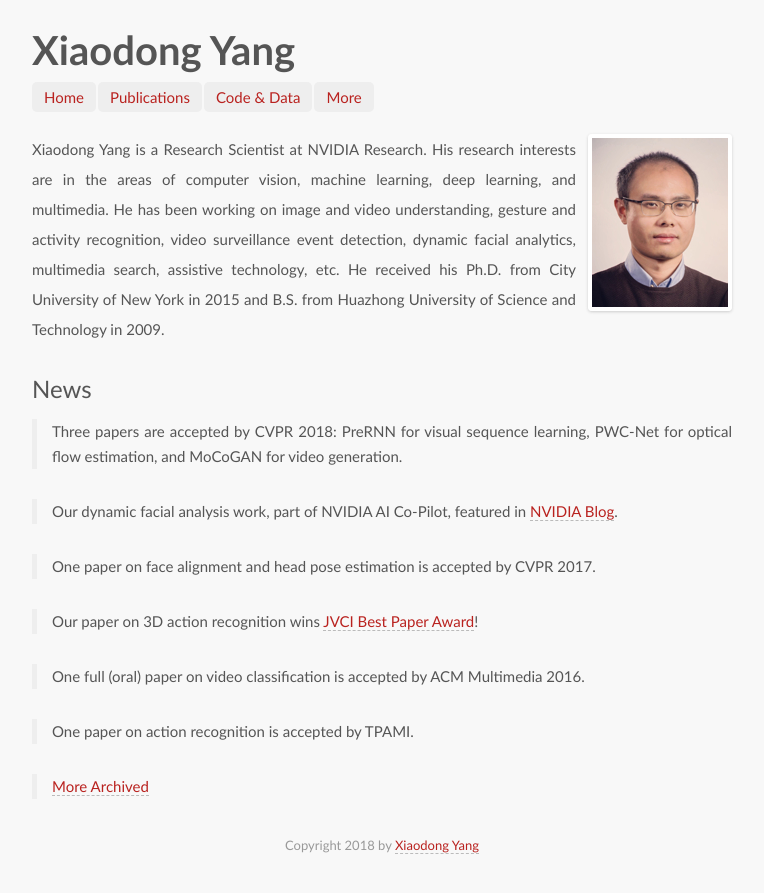
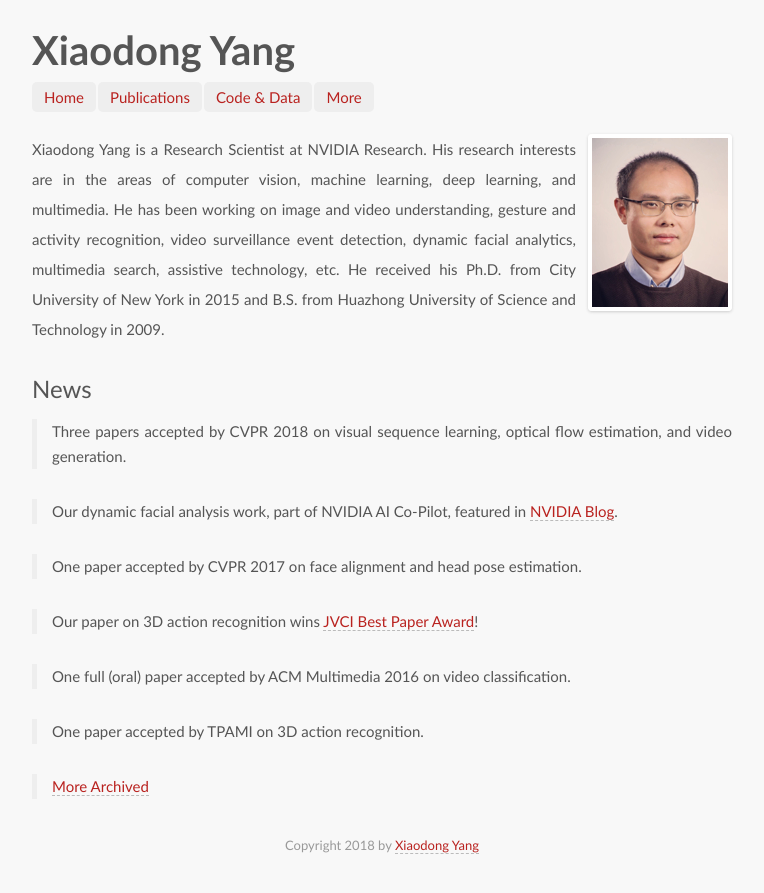
Before and after one commit to xiaodongyang/xiaodongyang.github.io, a Jekyll site: the page built from index.md, in a window 1280 px wide. Shown: the top 893 px of the page, without its empty margins (258-1022 px from the left). Built offline with Jekyll 4.4.1, drawn with Linux system fonts in a browser that asks for light colours; some web fonts are replaced.

Commit message:
Update index.md

```diff
--- a/index.md
+++ b/index.md
@@ -7,16 +7,16 @@ Xiaodong Yang is a Research Scientist at NVIDIA Research. His research interests
 
 ## News
 
-> Three papers are accepted by CVPR 2018: PreRNN for visual sequence learning, PWC-Net for optical flow estimation, and MoCoGAN for video generation.
+> Three papers accepted by CVPR 2018 on visual sequence learning, optical flow estimation, and video generation.
 
 > Our dynamic facial analysis work, part of NVIDIA AI Co-Pilot, featured in [NVIDIA Blog](https://devblogs.nvidia.com/parallelforall/ai-co-pilot-rnn-dynamic-facial-analysis/).
 
-> One paper on face alignment and head pose estimation is accepted by CVPR 2017.
+> One paper accepted by CVPR 2017 on face alignment and head pose estimation.
 
 > Our paper on 3D action recognition wins [JVCI Best Paper Award](/publications/papers/jvci-best-paper-award.pdf)!
 
-> One full (oral) paper on video classification is accepted by ACM Multimedia 2016.
+> One full (oral) paper accepted by ACM Multimedia 2016 on video classification.
 
-> One paper on action recognition is accepted by TPAMI.
+> One paper accepted by TPAMI on 3D action recognition.
 
 > [More Archived](/news)
```
